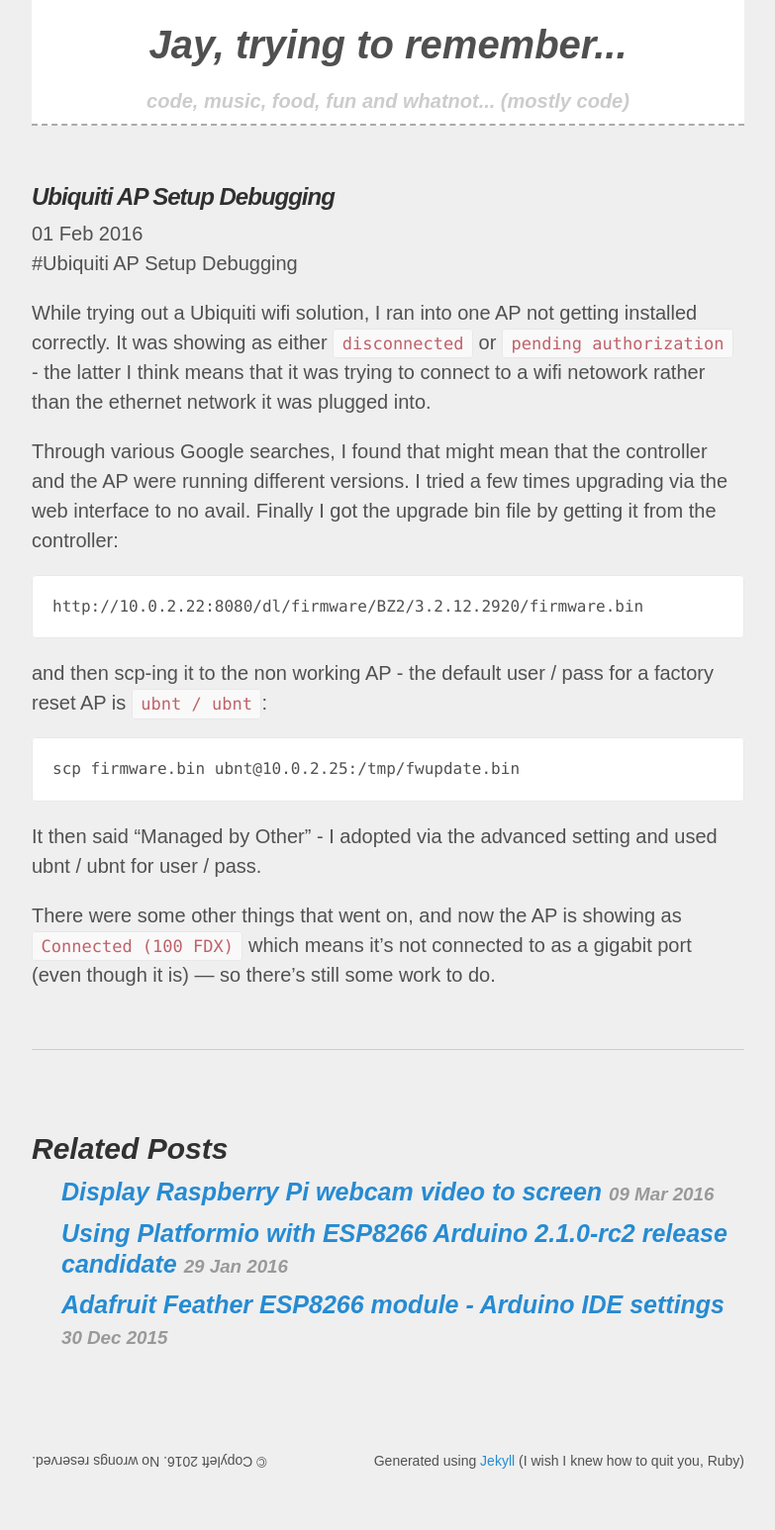
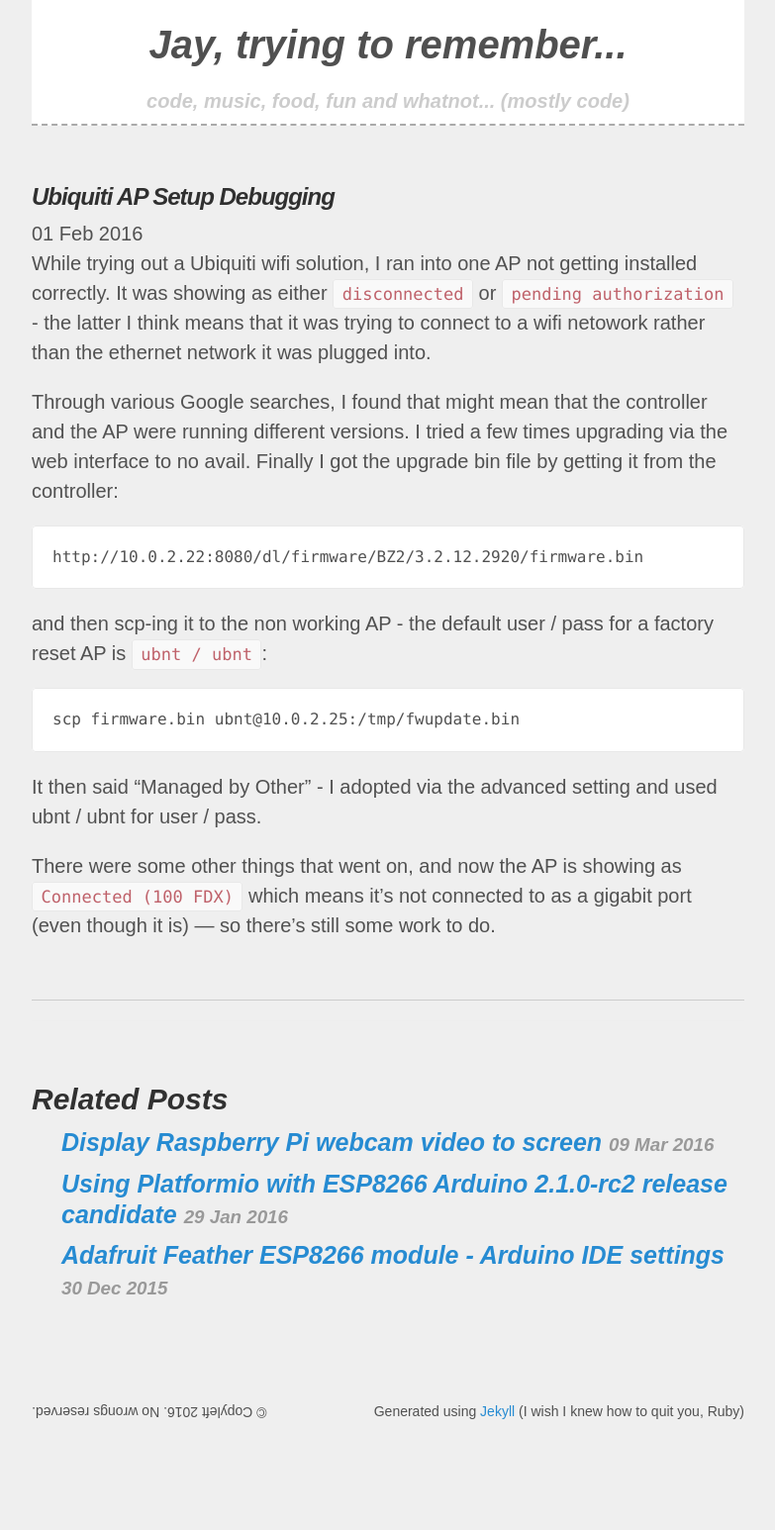
Before and after one commit to funkfinger/jaywiggins, a Jekyll site: the page built from _posts/2016-02-01-ubiquiti-ap-setup-debugging.md, in a window 1280 px wide. Shown: the whole page at 99% size, without its empty margins (248-1031 px from the left). Built offline with Jekyll 4.4.1, drawn with Linux system fonts in a browser that asks for light colours; comment, search, counter and statistics services are not loaded; after the commit the page ends 1496 px from its top, so only the background shows below that.

Commit message:
update to formating on ubiquti post

```diff
--- a/_posts/2016-02-01-ubiquiti-ap-setup-debugging.md
+++ b/_posts/2016-02-01-ubiquiti-ap-setup-debugging.md
@@ -4,8 +4,6 @@
 comments: true
 date: 2016-02-01 11:15:30
 ---
-
-#Ubiquiti AP Setup Debugging
 
 While trying out a Ubiquiti wifi solution, I ran into one AP not getting installed correctly. It was showing as either `disconnected` or `pending authorization` - the latter I think means that it was trying to connect to a wifi netowork rather than the ethernet network it was plugged into.
 
```
